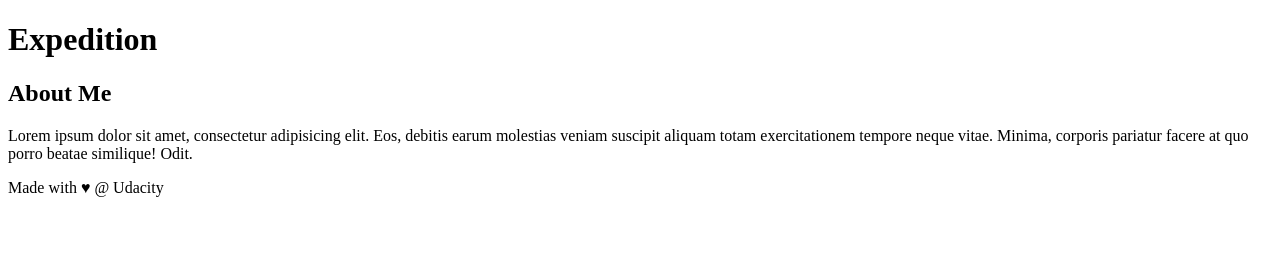
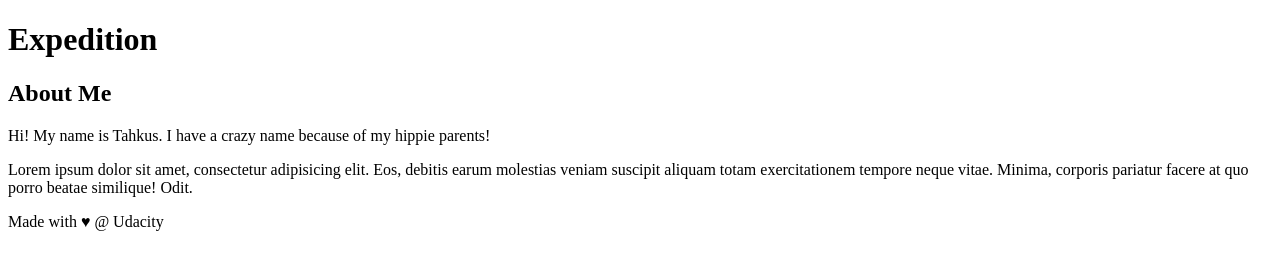
Before and after one commit to Tahkus/new-git-project, a plain HTML site: page index.html in a window 1280 px wide. Drawn offline with Linux system fonts and the light colour scheme; a script that the page names is missing.

Commit message:
Add content to aside

```diff
--- a/index.html
+++ b/index.html
@@ -22,6 +22,7 @@
     <aside>
         <h2>About Me</h2>
 
+        <p>Hi! My name is Tahkus. I have a crazy name because of my hippie parents!</p>
         <p>Lorem ipsum dolor sit amet, consectetur adipisicing elit. Eos, debitis earum molestias veniam suscipit aliquam totam exercitationem tempore neque vitae. Minima, corporis pariatur facere at quo porro beatae similique! Odit.</p>
     </aside>
 
```
